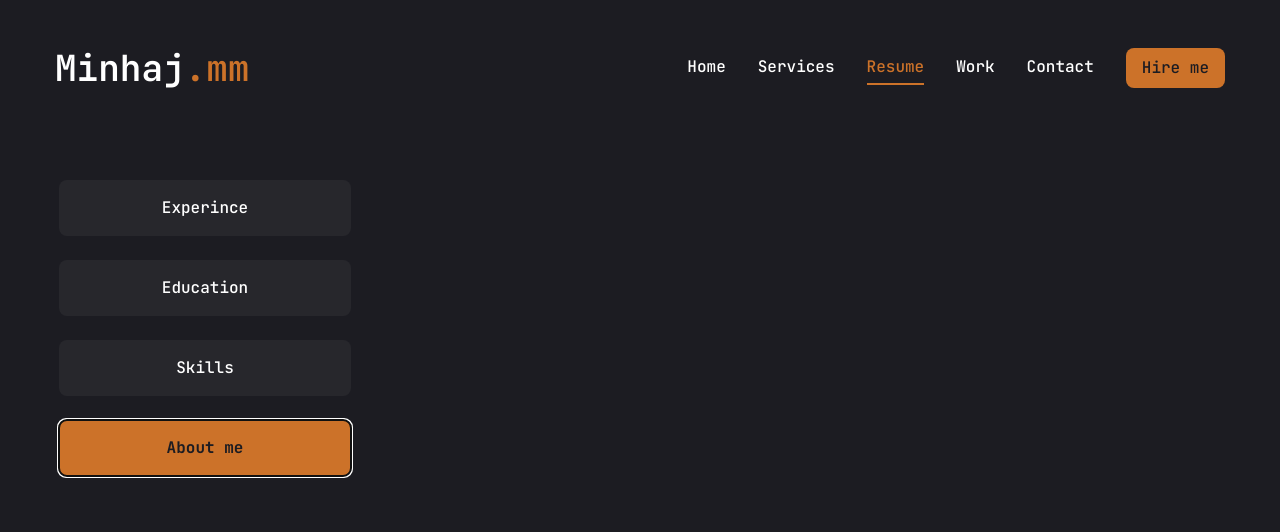
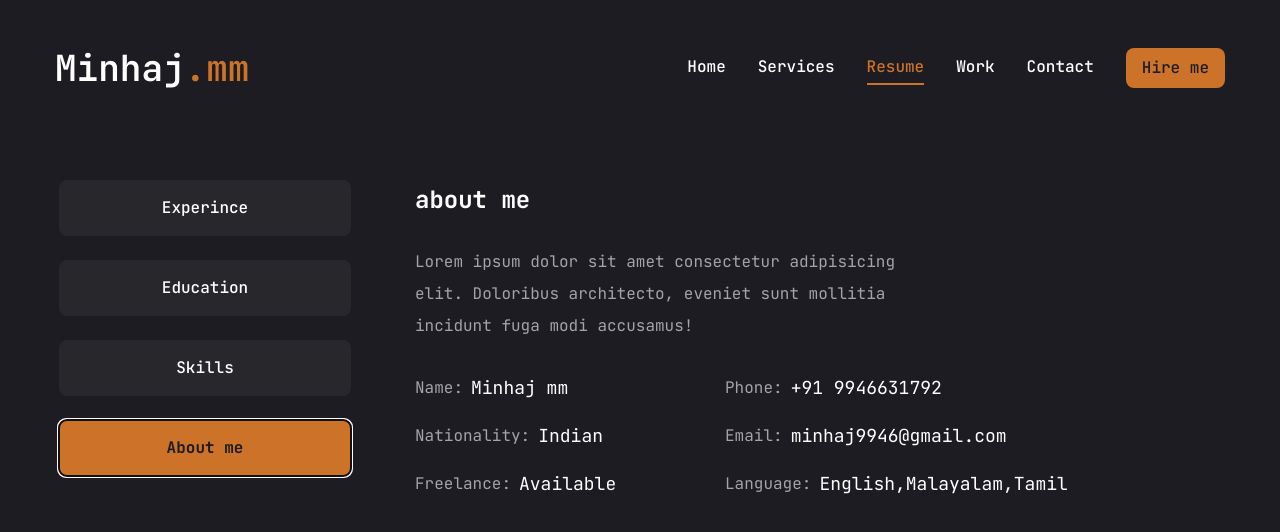
Before and after one commit to Minhaj99466/Minhaj-portfolio-2.0, a Next.js app: page /resume in a window 1280 px wide. Both pictures are taken after a click on the tab "About me". Shown: the top 532 px of the page. Built offline with nearby package versions, Linux system fonts and the light colour scheme.

Commit message:
resume page updated

```diff
--- a/app/resume/page.jsx
+++ b/app/resume/page.jsx
@@ -225,6 +225,26 @@ const page = () => {
                 </ul>
               </div>
             </TabsContent>
+
+            {/* about me */}
+
+            <TabsContent value='about' className="w-full h-full">
+              <div className="flex flex-col gap-[30px] ">
+                <div className="flex flex-col gap-[30px] text-center xl:text-left">
+                  <h3 className="text-2xl font-bold">{about.title}</h3>
+                  <p className="max-w-[500px] text-white/60 mx-auto xl:mx-0">{about.description}</p>
+                </div>
+                <ul className="grid grid-cols-1 xl:grid-cols-2 mx-auto xl:mx-0 gap-y-4 max-w-[620px] ">
+                  {about.info.map((item, index) => (
+                    <li key={index} className="flex justify-center items-center text-wrap xl:justify-start gap-2">
+                   <span className="text-white/60">{item.fieldName}:</span>
+                   <span className="text-lg">{item.fieldValue}</span>
+
+                    </li>
+                  ))}
+                </ul>
+              </div>
+            </TabsContent>
           </div>
         </Tabs>
       </div>
```
